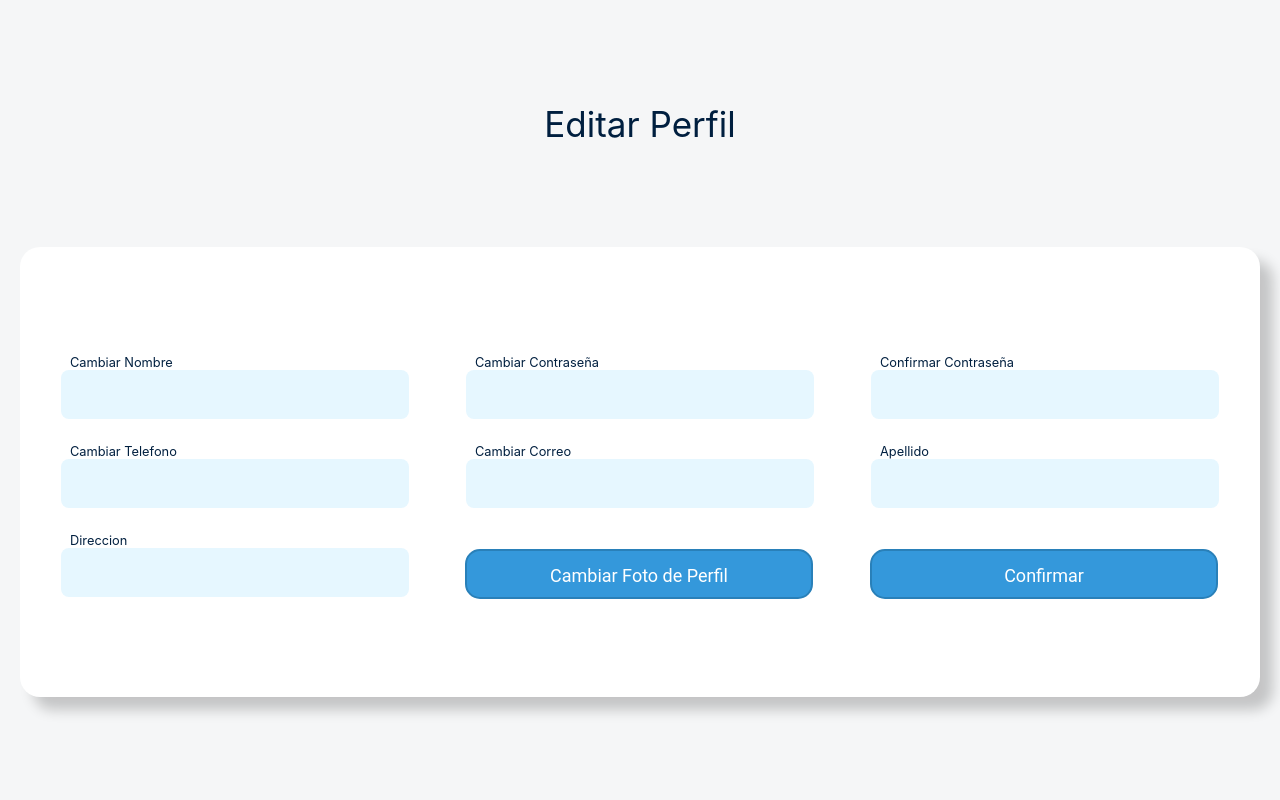
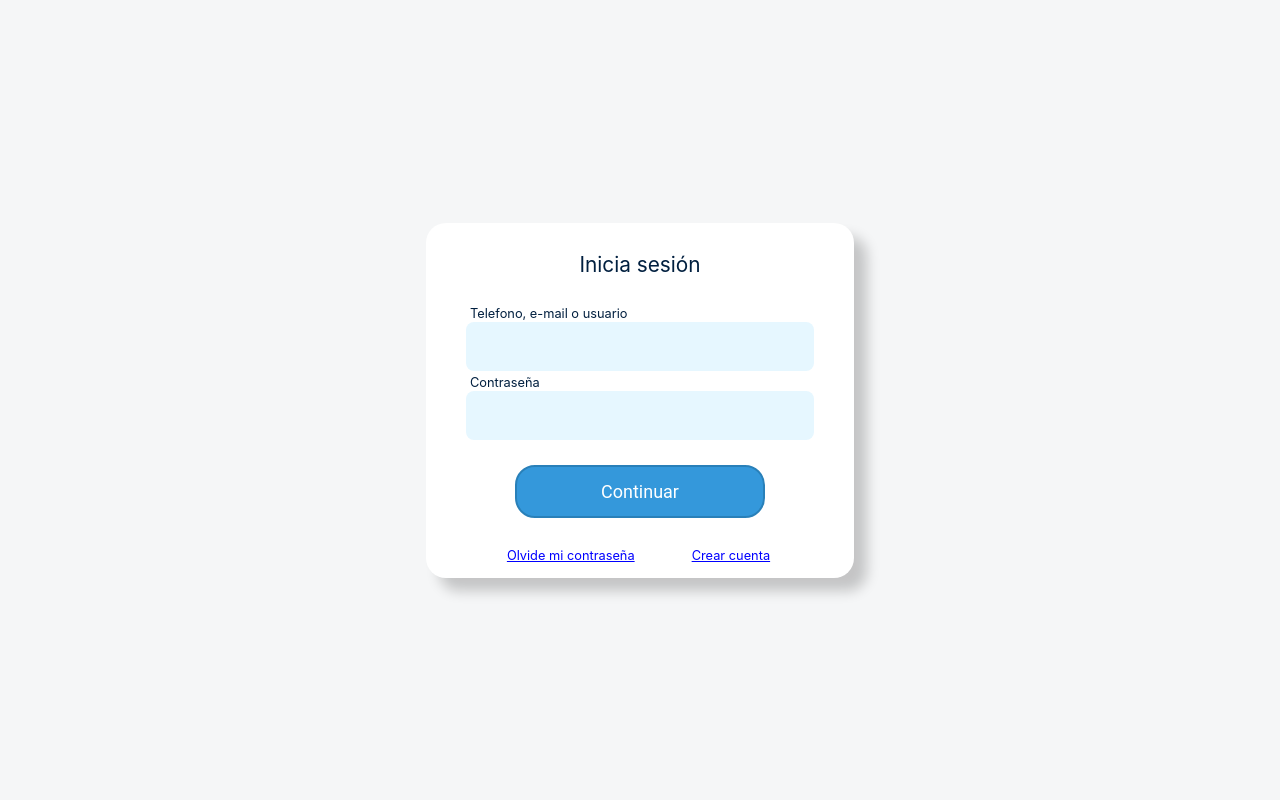
Before and after one commit to KerryAndres1974/HomeHubFront, a React (Create React App) app: page /Ingreso in a window 1280 px wide. Before the commit this address led to /Miperfil. Shown: the top 800 px of the page. Built offline with nearby package versions, Linux system fonts and the light colour scheme.

Commit message:
Se actilizó

```diff
--- a/src/Auth/AuthProvider.jsx
+++ b/src/Auth/AuthProvider.jsx
@@ -5,7 +5,7 @@ const AuthContext = createContext({
 });
 
 export function AuthProvider({ children }) {
-    const [Estalogeado, Logear] = useState(true);
+    const [Estalogeado, Logear] = useState(false);
     if(Logear){}
 
     return(
--- a/src/paginas/Miperfil.jsx
+++ b/src/paginas/Miperfil.jsx
@@ -154,7 +154,7 @@ function Miperfil() {
 
       <section className='contenedorCompletarPerfil'>
 
-        <p className='textoPublicacion'>Editar Perfil</p>
+        <p className='textoPublicacion'>Completar mi Perfil</p>
 
         <form className='contenedor-perfil' onSubmit={cambiarDatos}>
           <div className='contenedor-inputs'>
```
